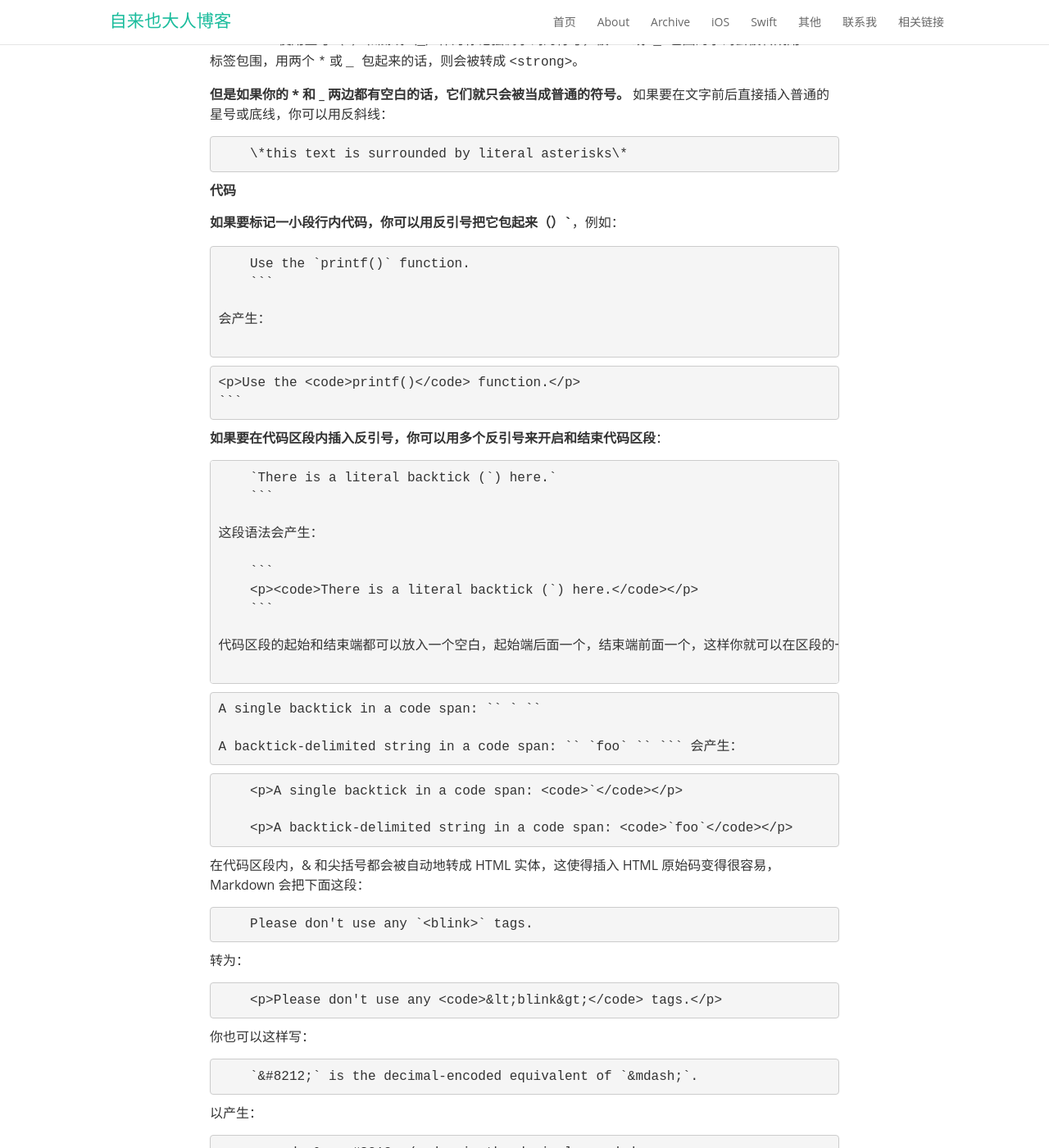
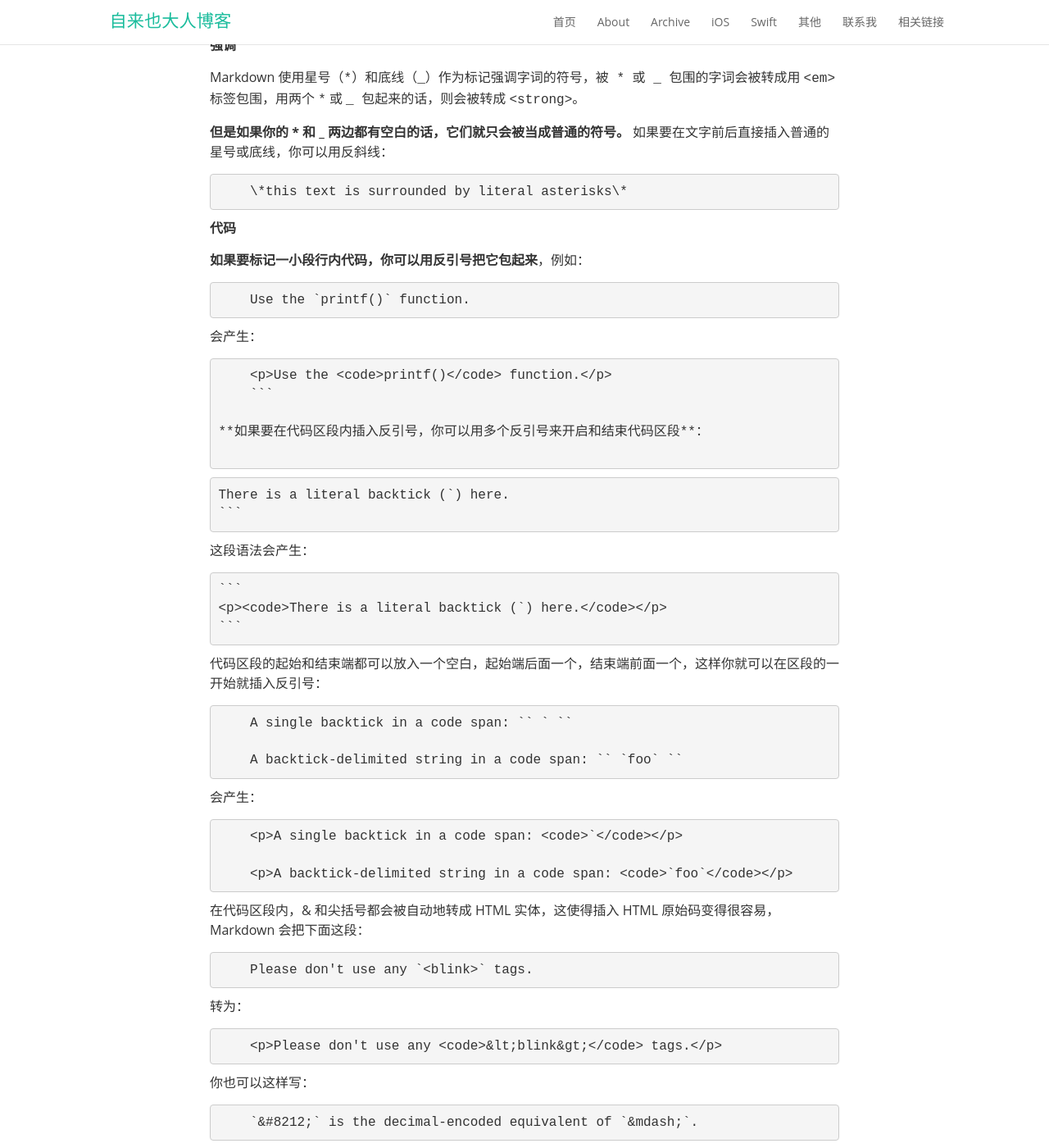
Before and after one commit to zilaiyedaren/zilaiyedaren.github.io, a Jekyll site: the page built from _posts/2015-9-28-MarkDown-基本语法.md, in a window 1280 px wide and 1400 px high, scrolled down 10662 px. Shown: the whole window at 82% size. Built offline with Jekyll 4.4.1, drawn with Linux system fonts in a browser that asks for light colours; nearby versions of some CDN libraries; some web fonts are replaced; Markdown is read by kramdown in place of the engine named in the settings; comment, search, counter and statistics services are not loaded; some of the changed text lies outside the part shown.

````diff
--- a/_posts/2015-9-28-MarkDown-基本语法.md
+++ b/_posts/2015-9-28-MarkDown-基本语法.md
@@ -85,7 +85,9 @@ Markdown 就会将它转为：
 
 类似的状况也会发生在` < `符号上，因为 Markdown 允许兼容 HTML ，如果你是把 `< `符号作为 HTML 标签的定界符使用，那 Markdown 也不会对它做任何转换，但是如果你写：
 
-    ```4 < 5```
+    ```
+    4 < 5
+    ```
 
 Markdown 将会把它转换为：
 
@@ -545,11 +547,11 @@ Markdown 使用星号`（*）`和底线`（_）`作为标记强调字词的符
 
 **代码**
 
-**如果要标记一小段行内代码，你可以用反引号把它包起来`（`）`**，例如：
+**如果要标记一小段行内代码，你可以用反引号把它包起来**，例如：
 
-   ```
+```
     Use the `printf()` function.
-    ```
+ ```
 
 会产生：
 
@@ -560,7 +562,7 @@ Markdown 使用星号`（*）`和底线`（_）`作为标记强调字词的符
 **如果要在代码区段内插入反引号，你可以用多个反引号来开启和结束代码区段**：
 
    ```
-    `There is a literal backtick (`) here.`
+    There is a literal backtick (`) here.
     ```
 
 这段语法会产生：
@@ -673,7 +675,7 @@ Markdown 会转成：
 
 **反斜杠**
 **Markdown 可以利用反斜杠来插入一些在语法中有其它意义的符号**，例如：如果你想要用星号加在文字旁边的方式来做出强调效果（但不用 `<em>` 标签），你可以在星号的前面加上反斜杠：
-    \*literal asterisks\*
+    `\*literal asterisks\*`
 
 Markdown 支持以下这些符号前面加上反斜杠来帮助插入普通的符号：
 
````
